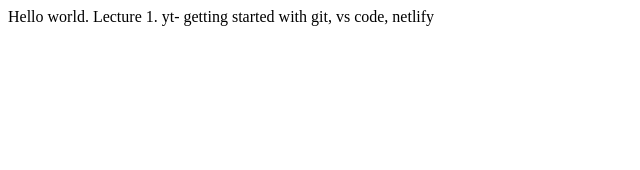
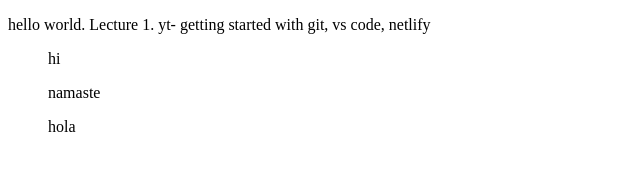
Before and after one commit to percius47/neog-lvl0-lecture-1, a plain HTML site: page index.html in a window 1280 px wide. Shown: the whole page, without its empty margins (0-640 px from the left). Drawn offline with Linux system fonts and the light colour scheme.

Commit message:
html update
chore- page update

```diff
--- a/index.html
+++ b/index.html
@@ -7,6 +7,17 @@
     <title>lvl0 demo lecture 1</title>
 </head>
 <body>
-    Hello world. Lecture 1. yt- getting started with git, vs code, netlify
-</body>
+    <p>
+        hello world. Lecture 1. yt- getting started with git, vs code, netlify
+        </p>
+        <ol>
+            hi
+        </ol>
+        <ol>
+            namaste
+        </ol>
+        <ol>
+            hola
+        </ol>
+    </body>
 </html>
```
